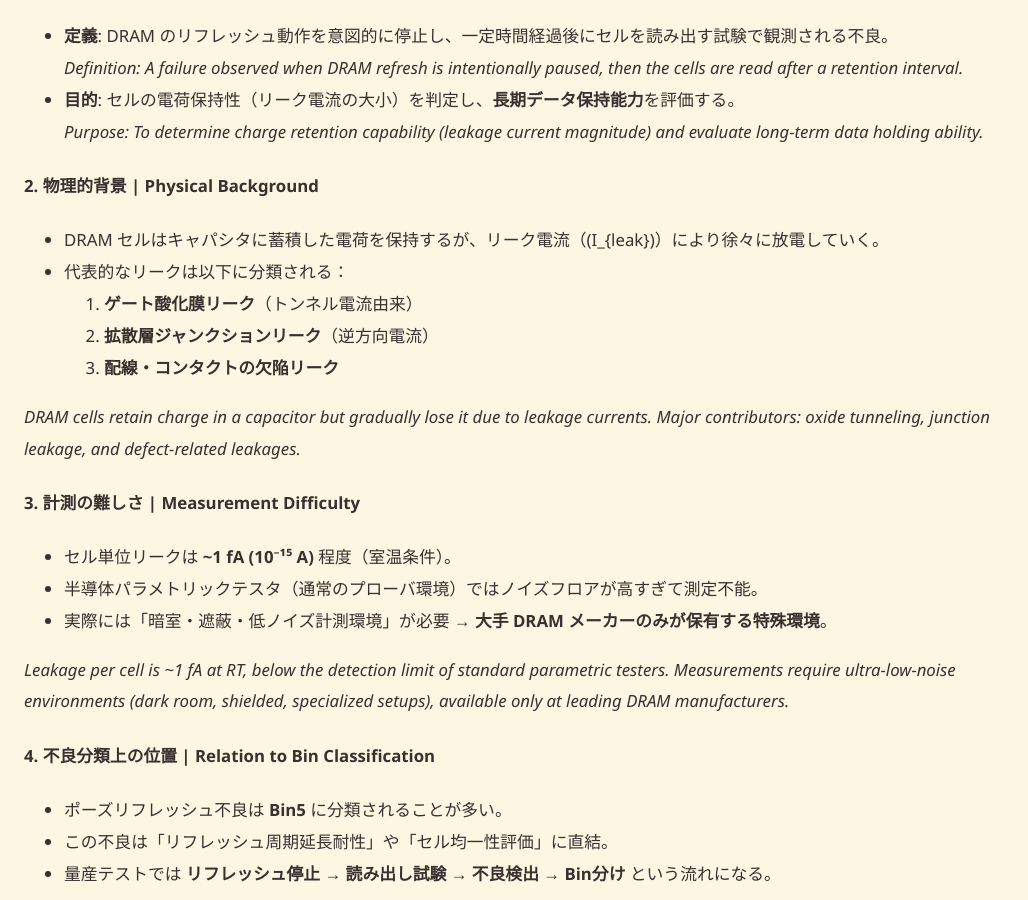
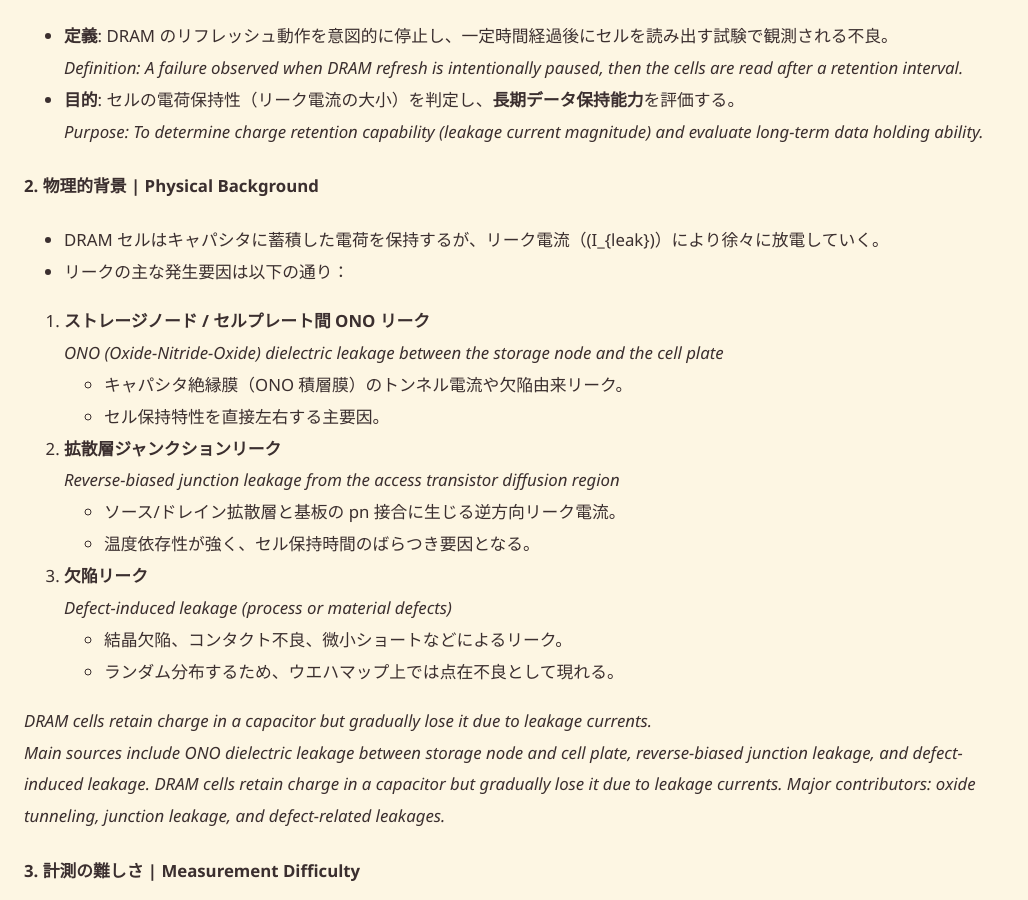
Before and after one commit to Samizo-AITL/Edusemi-Plus, a Jekyll site: the page built from archive/in1998/DRAM_Startup_64M_1998.md, in a window 1280 px wide and 900 px high, scrolled down 5263 px. Shown: the whole window, without its empty margins (0-1028 px from the left). Built offline with Jekyll 4.4.1, drawn with Linux system fonts in a browser that asks for light colours.

Commit message:
Update DRAM_Startup_64M_1998.md

```diff
--- a/archive/in1998/DRAM_Startup_64M_1998.md
+++ b/archive/in1998/DRAM_Startup_64M_1998.md
@@ -141,12 +141,27 @@ See **[Bin Classification Data (Bin5)](dram_wafer_test_binclass_0.25um.md#bin5)*
   *Purpose: To determine charge retention capability (leakage current magnitude) and evaluate long-term data holding ability.*
 
 #### 2. 物理的背景 | Physical Background
+
 - DRAM セルはキャパシタに蓄積した電荷を保持するが、リーク電流（\(I_{leak}\)）により徐々に放電していく。
-- 代表的なリークは以下に分類される：
-  1. **ゲート酸化膜リーク**（トンネル電流由来）
-  2. **拡散層ジャンクションリーク**（逆方向電流）
-  3. **配線・コンタクトの欠陥リーク**
+- リークの主な発生要因は以下の通り：
 
+1. **ストレージノード / セルプレート間 ONO リーク**
+   *ONO (Oxide-Nitride-Oxide) dielectric leakage between the storage node and the cell plate*
+   - キャパシタ絶縁膜（ONO 積層膜）のトンネル電流や欠陥由来リーク。
+   - セル保持特性を直接左右する主要因。
+
+2. **拡散層ジャンクションリーク**
+   *Reverse-biased junction leakage from the access transistor diffusion region*
+   - ソース/ドレイン拡散層と基板の pn 接合に生じる逆方向リーク電流。
+   - 温度依存性が強く、セル保持時間のばらつき要因となる。
+
+3. **欠陥リーク**
+   *Defect-induced leakage (process or material defects)*
+   - 結晶欠陥、コンタクト不良、微小ショートなどによるリーク。
+   - ランダム分布するため、ウエハマップ上では点在不良として現れる。
+
+*DRAM cells retain charge in a capacitor but gradually lose it due to leakage currents.
+Main sources include ONO dielectric leakage between storage node and cell plate, reverse-biased junction leakage, and defect-induced leakage.*
 *DRAM cells retain charge in a capacitor but gradually lose it due to leakage currents. Major contributors: oxide tunneling, junction leakage, and defect-related leakages.*
 
 #### 3. 計測の難しさ | Measurement Difficulty
```
